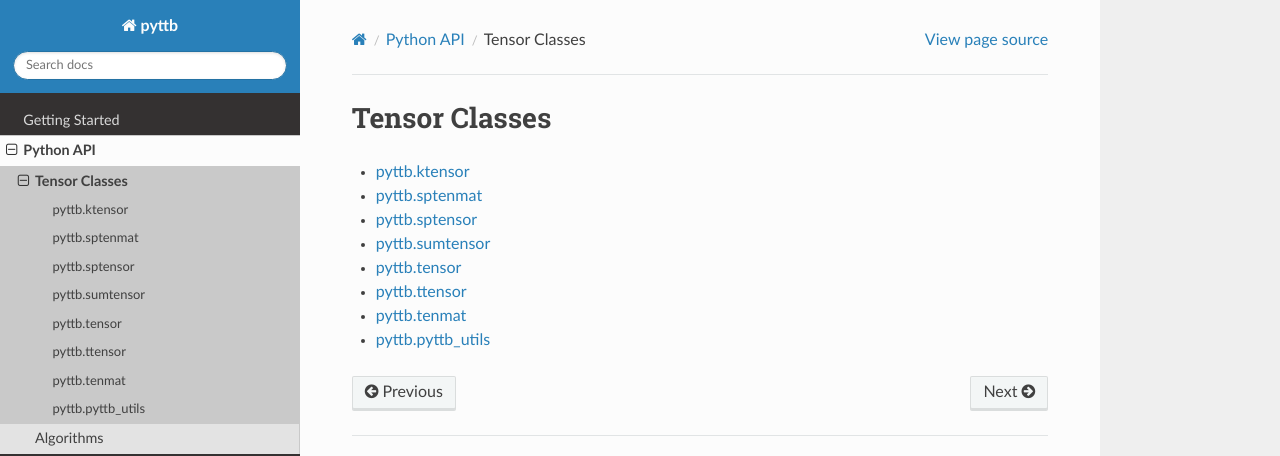
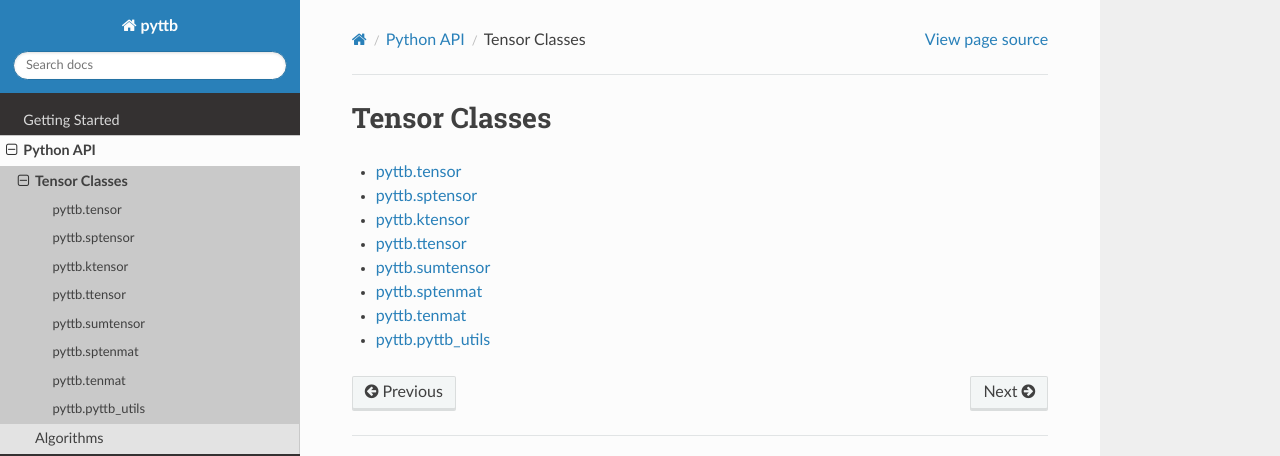
Before and after one commit to sandialabs/pyttb, a Sphinx documentation site: the page built from docs/source/tensor_classes.rst, in a window 1280 px wide. Shown: the top 456 px of the page. Built offline with Sphinx 7.4.7 and the Read the Docs theme 3.1.0, drawn with Linux system fonts in a browser that asks for light colours; the version number is read from the project's files by our own code.

```diff
--- a/docs/source/tensor_classes.rst
+++ b/docs/source/tensor_classes.rst
@@ -4,11 +4,11 @@ Tensor Classes
 .. toctree::
     :maxdepth: 2
 
+    tensor.rst
+    sptensor.rst
     ktensor.rst
+    ttensor.rst
+    sumtensor.rst
     sptenmat.rst
-    sptensor.rst
-    sumtensor.rst
-    tensor.rst
-    ttensor.rst
     tenmat.rst
     pyttb_utils.rst
```
